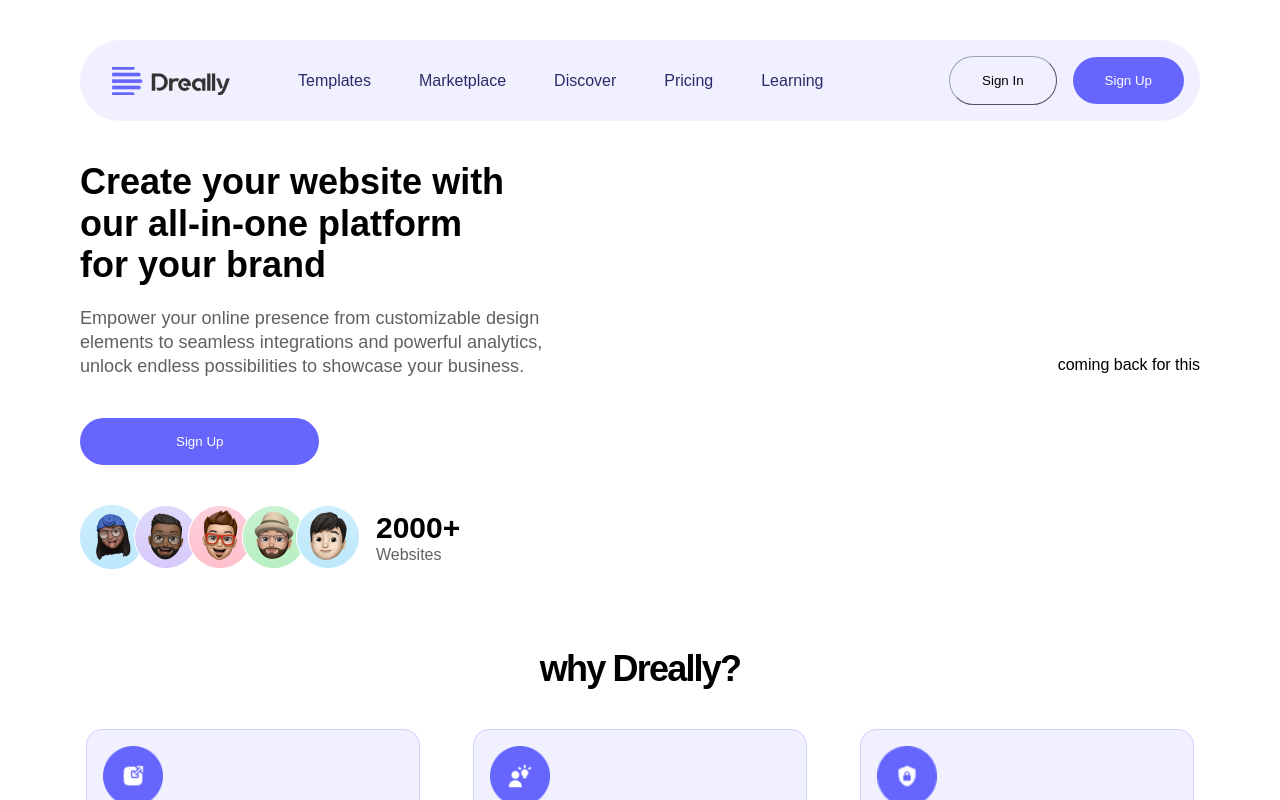
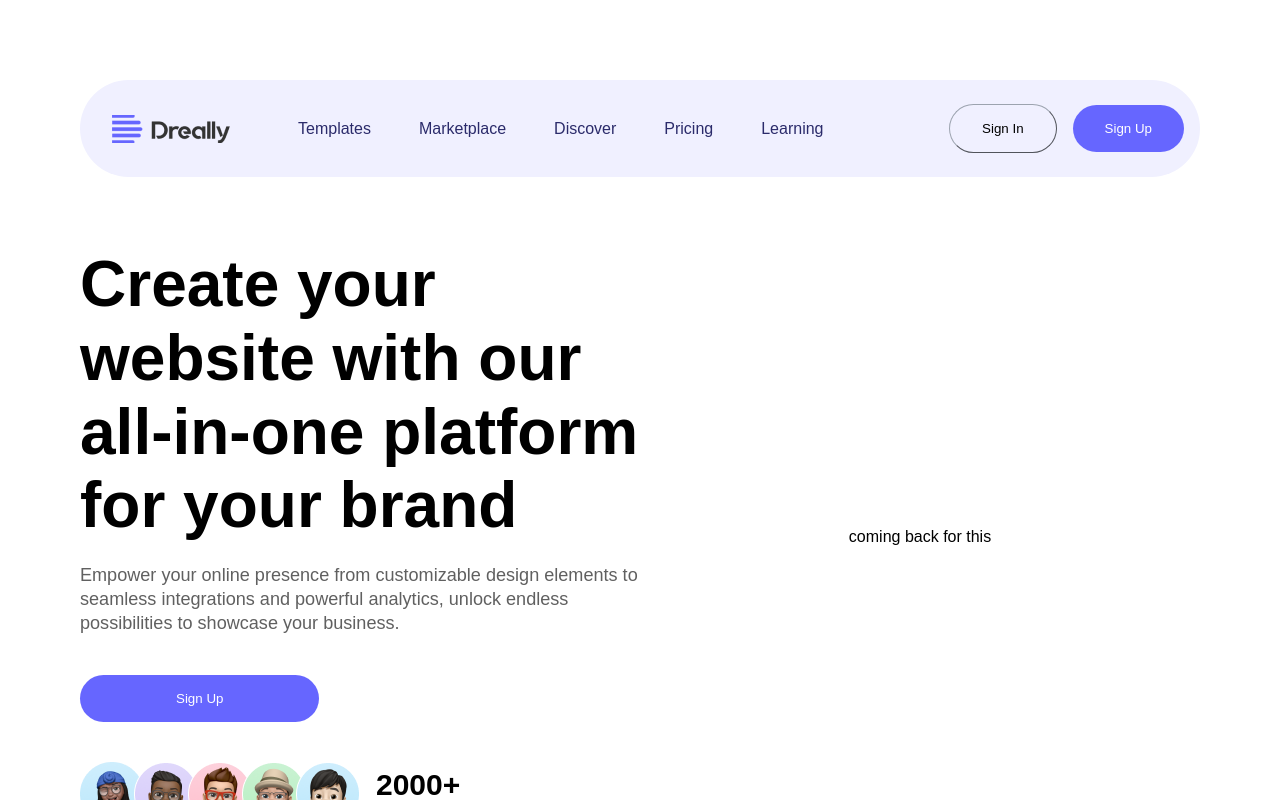
Before and after one commit to Vader4k/Dreally, a React (Vite) app: page / in a window 1280 px wide. Shown: the top 800 px of the page. Built offline with nearby package versions, Linux system fonts and the light colour scheme; a web font is replaced by a local one.

Commit message:
@add/ added more texts

```diff
--- a/src/components/Hero.jsx
+++ b/src/components/Hero.jsx
@@ -2,12 +2,12 @@ import group from '../assets/Group 1.png'
 
 const Hero = () => {
   return (
-    <section className="w-full flex items-center justify-between">
-      <div className="flex flex-col gap-5 items-start">
-        <h1 className="font-bold text-4xl max-w-[430px] leading-[2.6rem]">
+    <section className="w-full flex items-center justify-between h-screen ">
+      <div className="flex flex-col gap-5 items-start flex-1">
+        <h1 className="font-bold text-[4rem] max-w leading-[4.6rem]">
           Create your website with our all-in-one platform for your brand
         </h1>
-        <p className="max-w-[500px] leading-6 text-neutral-300 text-[1.13rem]">
+        <p className="leading-6 text-neutral-300 text-[1.13rem]">
           Empower your online presence from customizable design elements to seamless integrations and powerful analytics, unlock endless possibilities to showcase your business.
         </p>
         <button
@@ -26,7 +26,7 @@ const Hero = () => {
         </div>
       </div>
 
-      <div>
+      <div className='flex-1 flex items-center justify-center'>
         coming back for this
       </div>
     </section>
--- a/src/components/Navbar.jsx
+++ b/src/components/Navbar.jsx
@@ -4,8 +4,8 @@ import { navLinks } from '../constants'
 
 const Navbar = () => {
   return (
-    <section className='w-full'>
-      <nav className='w-full py-4 px-4 bg-primary-50 flex items-center justify-between rounded-[100px]'>
+    <section className='w-full sticky top-20'>
+      <nav className='w-full py-6 px-4 bg-primary-50 flex items-center justify-between rounded-[100px]'>
         <div className='flex items-center gap-10'>
           <img src={logo} alt="logo" className='px-4'/>
           <div className='flex items-center gap-6'>
--- a/src/layout/Layout.jsx
+++ b/src/layout/Layout.jsx
@@ -3,7 +3,7 @@ import { Navbar, Footer } from '../components'
 
 const Layout = () => {
   return (
-    <section className='py-10 px-10 md:px-20 2xl:px-48 flex flex-col gap-10'>
+    <section className='py-10 px-10 md:px-20 2xl:px-48 flex flex-col'>
         <Navbar />
         <Routing />
         <Footer />
```
